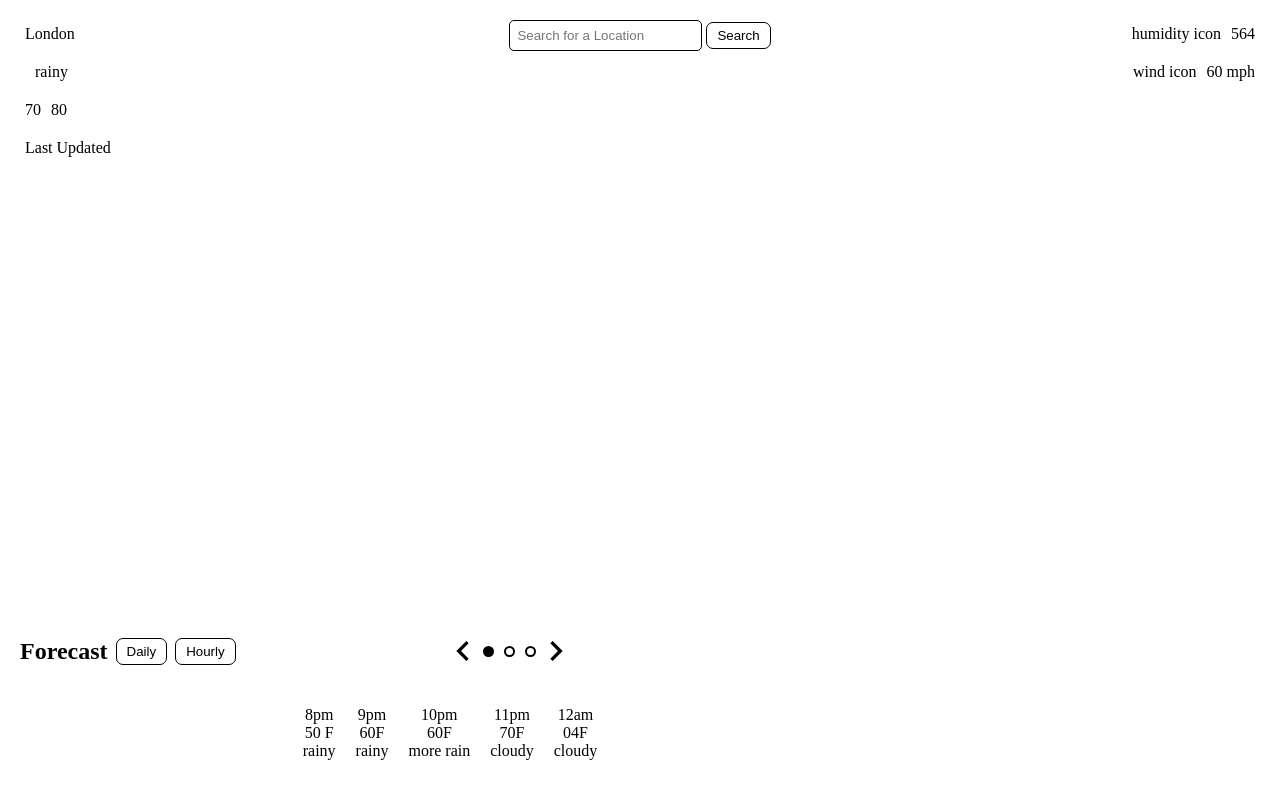
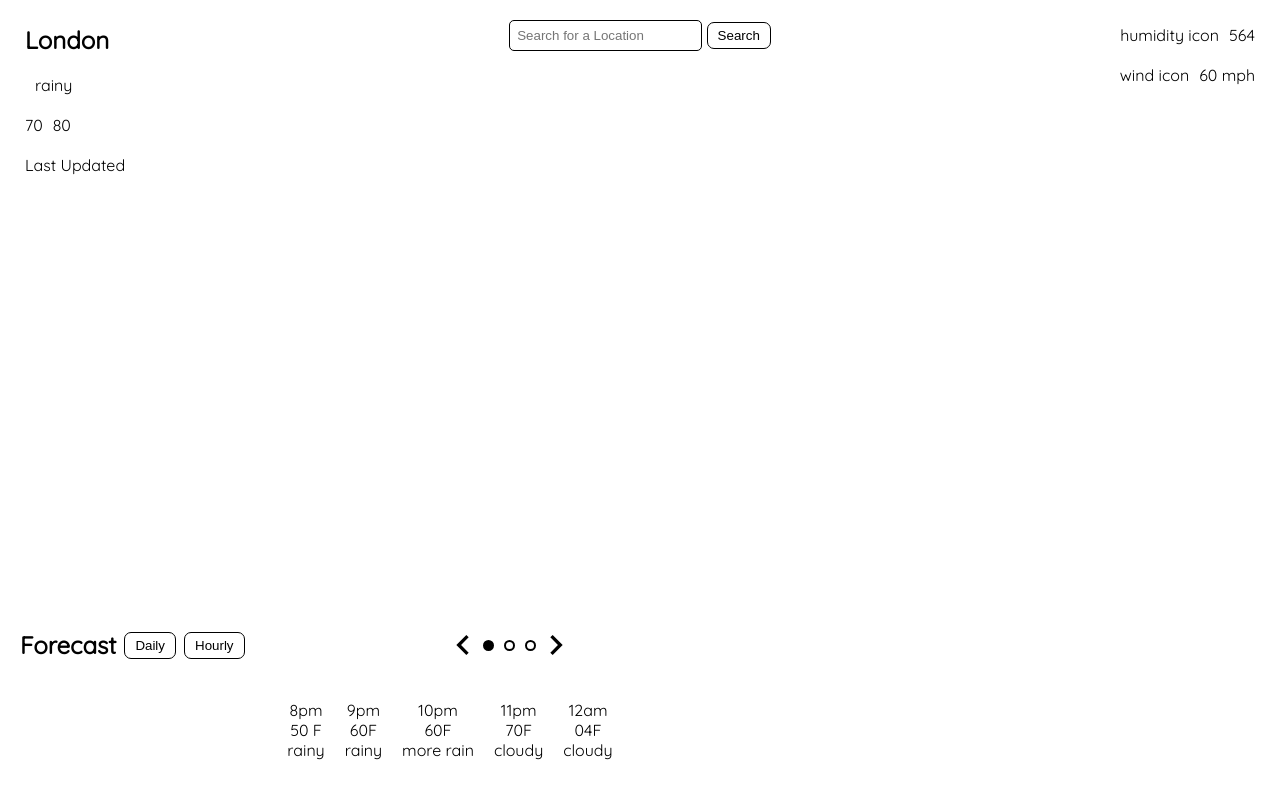
Before and after one commit to christopherctai/weather-app, a plain HTML site: page index.html in a window 1280 px wide. Drawn offline with Linux system fonts and the light colour scheme; no server answers.

Commit message:
Add font and styling. Include Last Updated

```diff
--- a/index.html
+++ b/index.html
@@ -20,7 +20,7 @@
                 <div class="temperature">70</div>
                 <div class="feels-like-temperature">80</div>
             </div>
-            <div class="data-row">Last Updated</div>
+            <div class="last-updated data-row">Last Updated</div>
         </div>
         <div id="search-container" class="container">
             <form action="#" class="search-form" onsubmit="return false">
--- a/styles.css
+++ b/styles.css
@@ -1,9 +1,13 @@
+
+@import url('https://fonts.googleapis.com/css2?family=Quicksand&display=swap');
+
 * {
     margin: 0;
     padding: 0;
 }
 
 html {
+    font-family: 'Quicksand', sans-serif;
     background: url() no-repeat center center fixed;
     -webkit-background-size: cover;
     -moz-background-size: cover;
@@ -65,7 +69,8 @@ input[type="text"]:focus {
     align-items: center;
 }
 
-.title {
+.title,
+.location-name {
     font-size: 24px;
     font-weight: 700;
 }
```
Also changed, not shown: main.js (+1 -1 lines).
